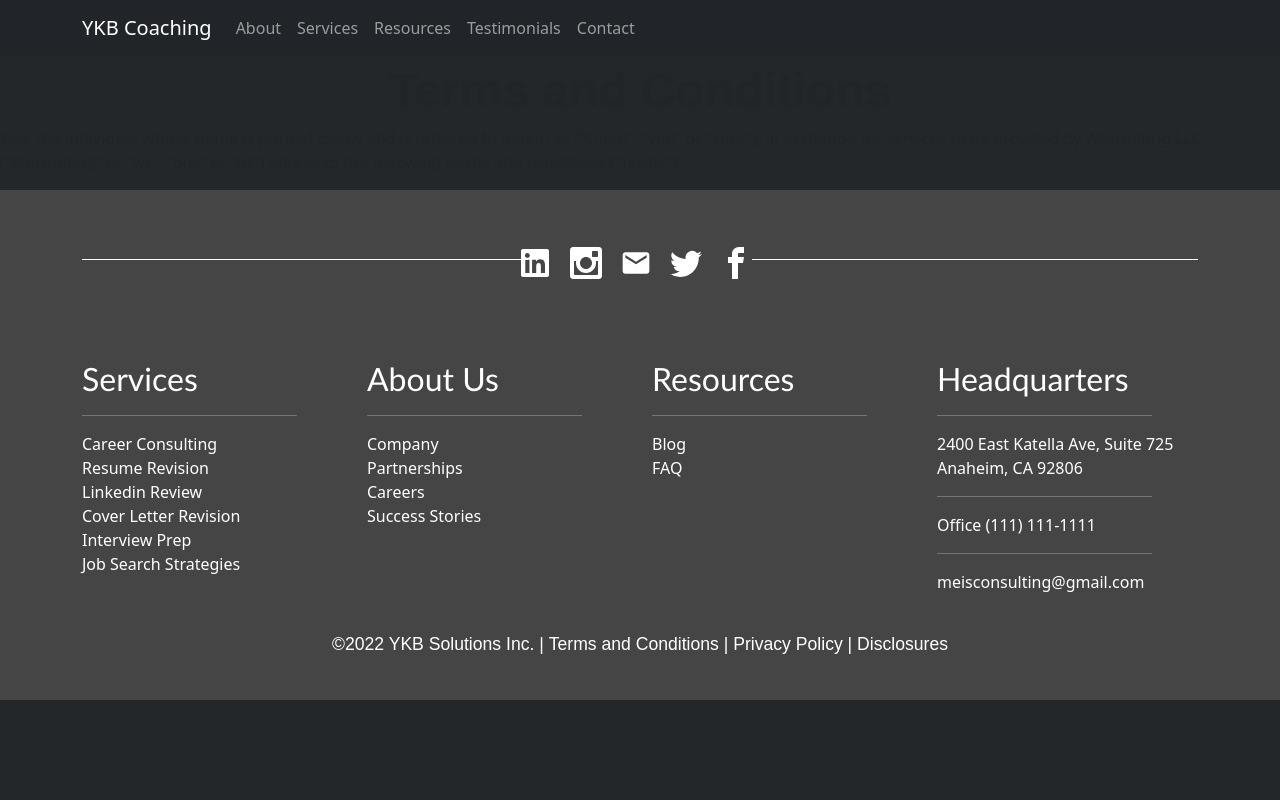
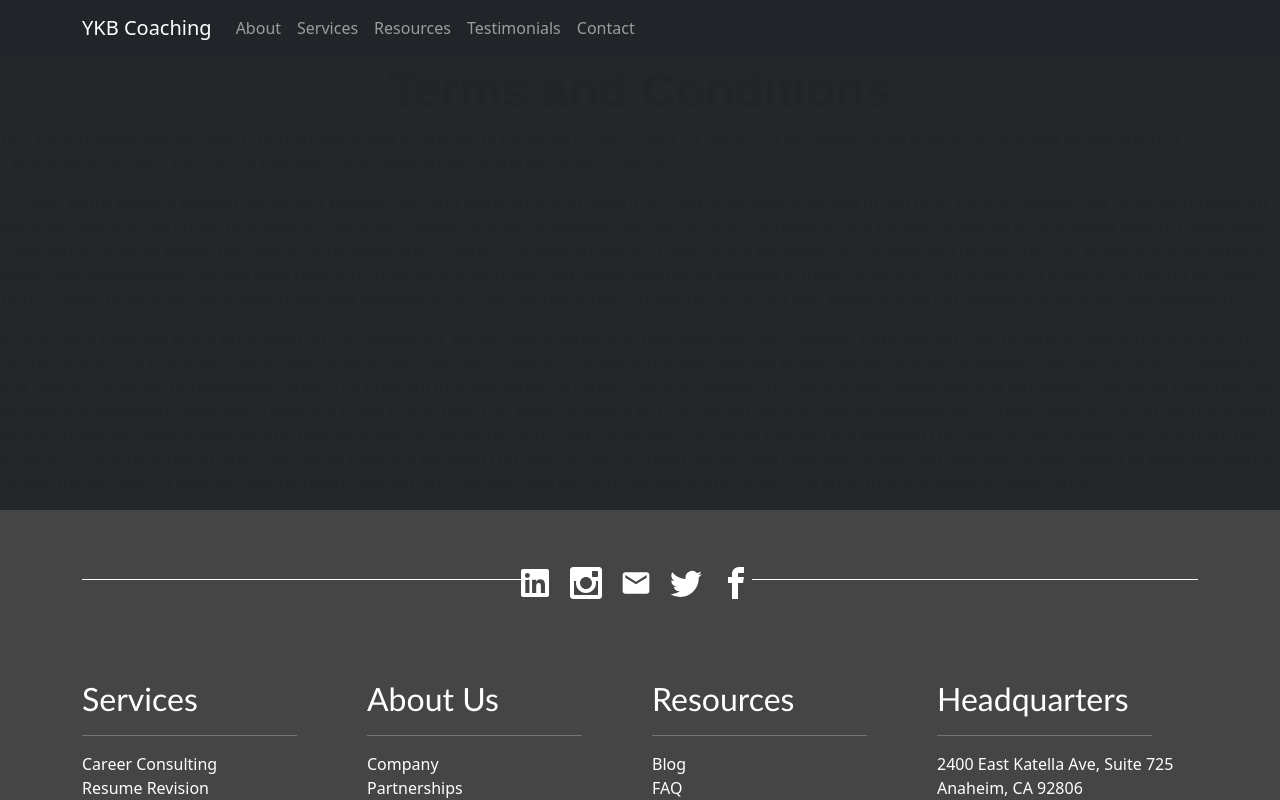
Before and after one commit to jermeewinn/YKB-solutions, a React (Create React App) app: page /terms-and-conditions in a window 1280 px wide. Shown: the top 800 px of the page. Built offline with nearby package versions, Linux system fonts and the light colour scheme; the HTML template or start-up script is replaced by a standard one.

Commit message:
added temporary boiler T&C for rendering purposes

```diff
--- a/src/components/Terms&Conditions/index.js
+++ b/src/components/Terms&Conditions/index.js
@@ -6,7 +6,13 @@ const TermsAndConditions = () => {
             <div>
                 <h1>Terms and Conditions</h1>
                 <p>
-                You, the individual whose name is printed below and is referred to herein as (“Client”, “you” or “your”), in exchange for services to be provided by Wonsulting LLC (“Wonsulting” or “we,” “our,” or “us”) agrees to the following terms and conditions (“Terms”):
+                    You, the individual whose name is printed below and is referred to herein as (“Client”, “you” or “your”), in exchange for services to be provided by Wonsulting LLC (“Wonsulting” or “we,” “our,” or “us”) agrees to the following terms and conditions (“Terms”):
+                </p>
+                <p>
+                    1. These Terms create a binding agreement between you and Wonsulting and govern any and all services provided to you by or through Wonsulting, whether through an electronic platform, by phone or in person (“Services”), subject to your compliance with all the terms, conditions, and notices contained or referenced herein. Please read these Terms carefully before purchasing or receiving any “Program” (as defined below). These Terms will govern all Services you receive from us. By electronically signing below, you acknowledge that you have read and understand your duties and responsibilities as outlined in these Terms and you accept and agree to be bound by these Terms. These Terms affect your legal rights and obligations, so if you do not agree to these Terms, do not sign below and do not receive any Services from Wonsulting.
+                </p>
+                <p>
+                    2. Upon your payment of the price listed on this website for Wonsulting program you have selected (the “Payment”), Wonsulting shall provide access to the Wonsulting Online Course: The Entire Recruiting Cycle Landing the Offer (the “Program”) to you at the level selected online, subject to your compliance with all the terms, conditions, and notices contained or referenced herein. The Program includes access to career coaching content, including videos, resources, and templates. Additional resources and services are dependent upon which level you chose to purchase (i.e., Basic, Standard or Pro). Certain services may be available on a limited basis, including but not limited to one-on-one counseling sessions and may be subject to additional terms and conditions. You certify that you are eighteen (18) years of age or older and, if you are not an adult in the jurisdiction in which you reside (typically eighteen (18) years of age in United States), you have the consent and approval of your parent or legal guardian to receive the Services. In addition, you represent and warrant that you have the right, authority and capacity to enter into and abide by these Terms.
                 </p>
             </div>
         </section>
```
